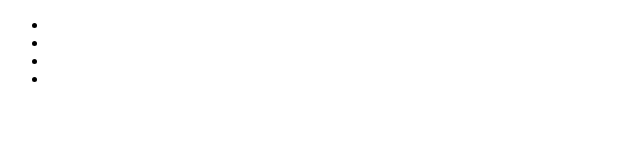
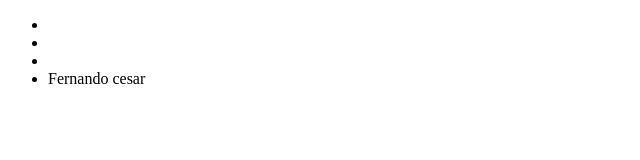
Before and after one commit to tati2/teste-tecnico, a plain HTML site: page index.html in a window 1280 px wide. Shown: the full height of the page, 0-640 px from the left. Drawn offline with Linux system fonts and the light colour scheme.

Commit message:
att fernando

```diff
--- a/index.html
+++ b/index.html
@@ -10,7 +10,7 @@
        <li></li>
        <li></li>
        <li></li>
-       <li></li>
+       <li>Fernando cesar</li>
    </ul>
 </body>
 </html>
```
